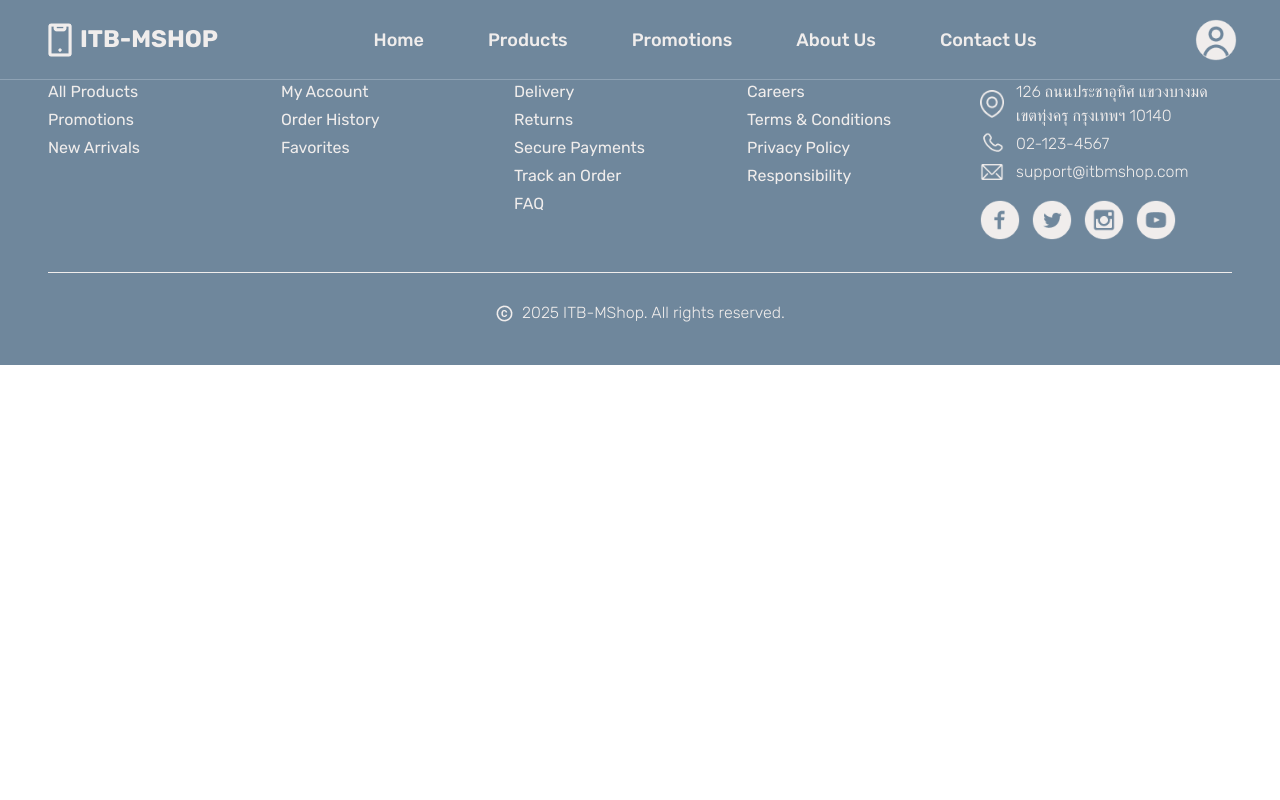
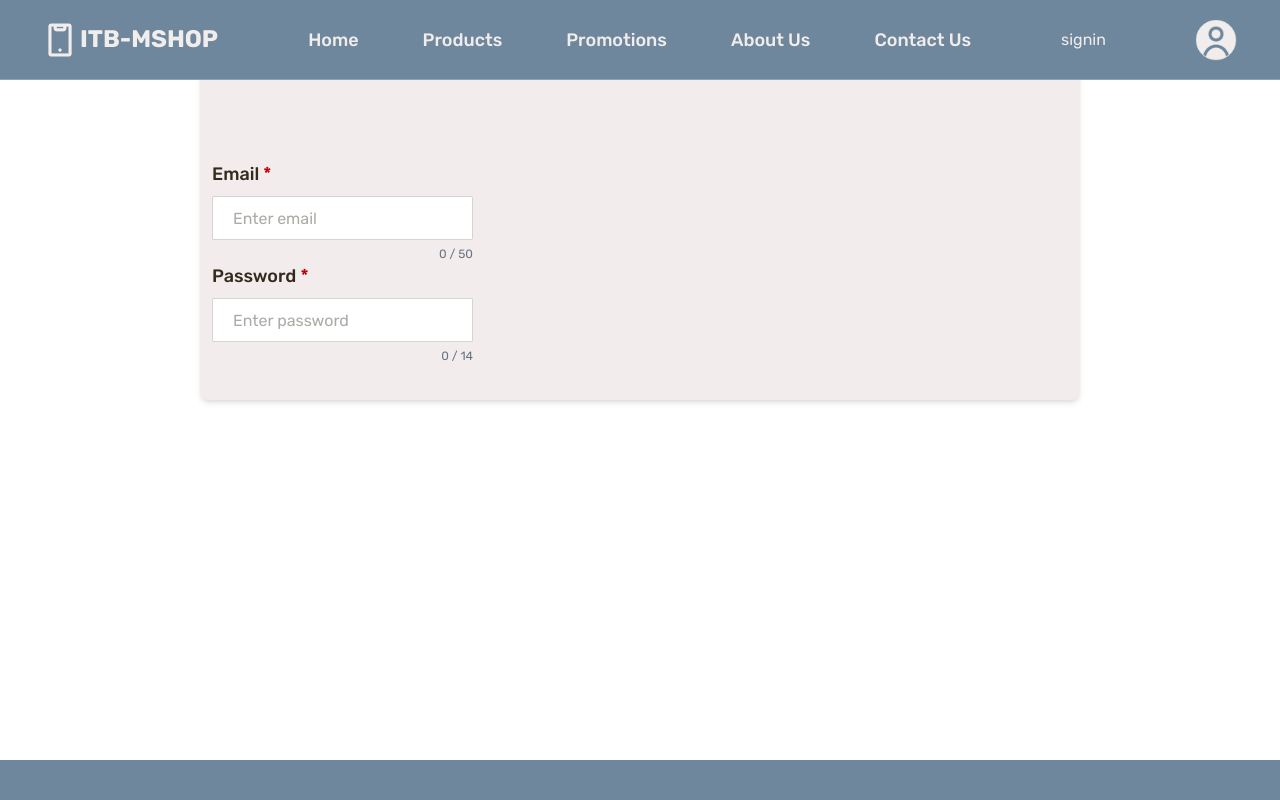
Before and after one commit to Butt3rPann/NW-1, a Vue app in the folder Frontend/: page /nw1/signin in a window 1280 px wide. Before the commit this address had no page. Shown: the top 800 px of the page. Built offline with nearby package versions, Linux system fonts and the light colour scheme.

Commit message:
048 - [add] login ui

```diff
--- a/Frontend/src/layouts/Navbar.vue
+++ b/Frontend/src/layouts/Navbar.vue
@@ -39,6 +39,9 @@ const isMenuOpen = ref(false)
                 {{ item.name }}
             </router-link>
         </div>
+        <router-link to="/signin">
+            <p>signin</p>
+        </router-link>
         <router-link to="/registers">
             <img :src="profileImg" alt="profile" class="w-12 hidden md:block">
         </router-link>
--- /dev/null
+++ b/Frontend/src/pages/Signin.vue
@@ -0,0 +1,38 @@
+<script setup>
+import { ref } from 'vue';
+import FormInput from '@/components/elements/FormInput.vue'
+import BaseButton from '@/components/elements/BaseButton.vue'
+
+const user = ref({
+  email: '',
+  password: ''
+})
+
+const isNull = ref({
+    email: false,
+    password: false
+})
+
+const handleDisabledButton = (field, value) => {
+    isNull.value[field] = value
+}
+</script>
+
+<template>
+<div class="w-full font-rubik bg-white ">
+    <div class="flex flex-col items-center h-190">
+        <div class="bg-[#F2EDEC] shadow-md w-220 flex h-100 rounded-lg px-3 py-40">
+            <div class="flex flex-col">
+            <FormInput v-model="user.email" label="Email" :required="true" inputType="text" :maxlength="50" field="email"
+                placeholder="Enter email"  className="itbms-email" />
+            <FormInput v-model="user.password" label="Password" :required="true" inputType="text" :maxlength="14" field="password"
+                placeholder="Enter password"  className="itbms-password" />
+            </div>
+        </div>
+    </div>
+</div>
+</template>
+
+<style scoped>
+
+</style>
--- a/Frontend/src/router/index.js
+++ b/Frontend/src/router/index.js
@@ -10,6 +10,7 @@ import BrandList from "@/pages/BrandList.vue";
 import EditBrandForm from "@/components/brand/EditBrandForm.vue";
 import RegisterForm from "@/components/form/RegisterForm.vue";
 import VerifyEmail from "@/pages/VerifyEmail.vue";
+import Signin from "@/pages/Signin.vue";
 
 const history = createWebHistory('/nw1/')
 const routes = [
@@ -67,6 +68,11 @@ const routes = [
         path: '/verify-email',
         name: 'VerifyEmail',
         component: VerifyEmail
+    },
+    {
+        path: '/signin',
+        name: 'Signin',
+        component: Signin
     }
 ]
 const router = createRouter({history,routes})
```
Also changed, not shown: 1 other file (tests, documents, lock files or other folders).
